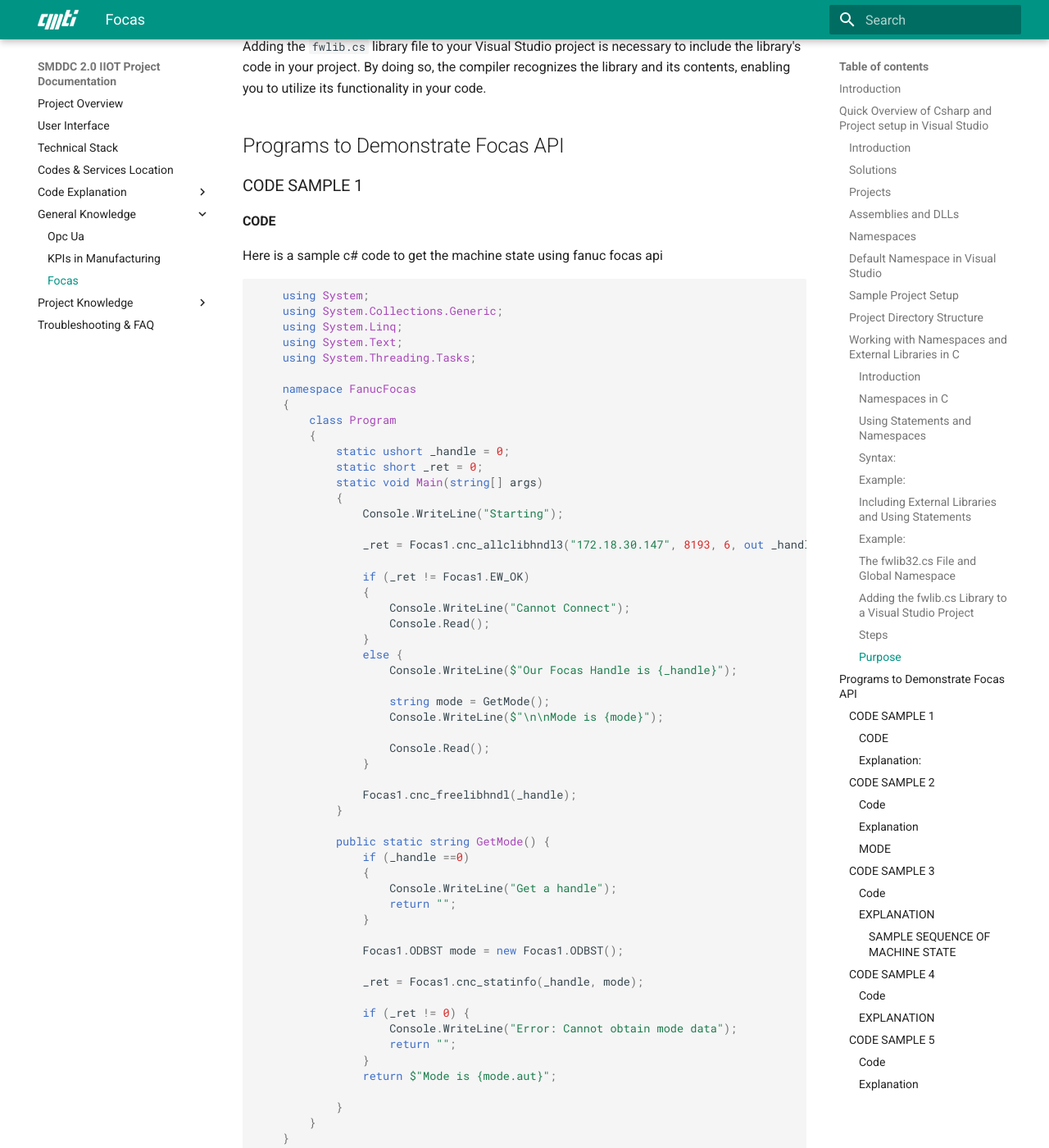
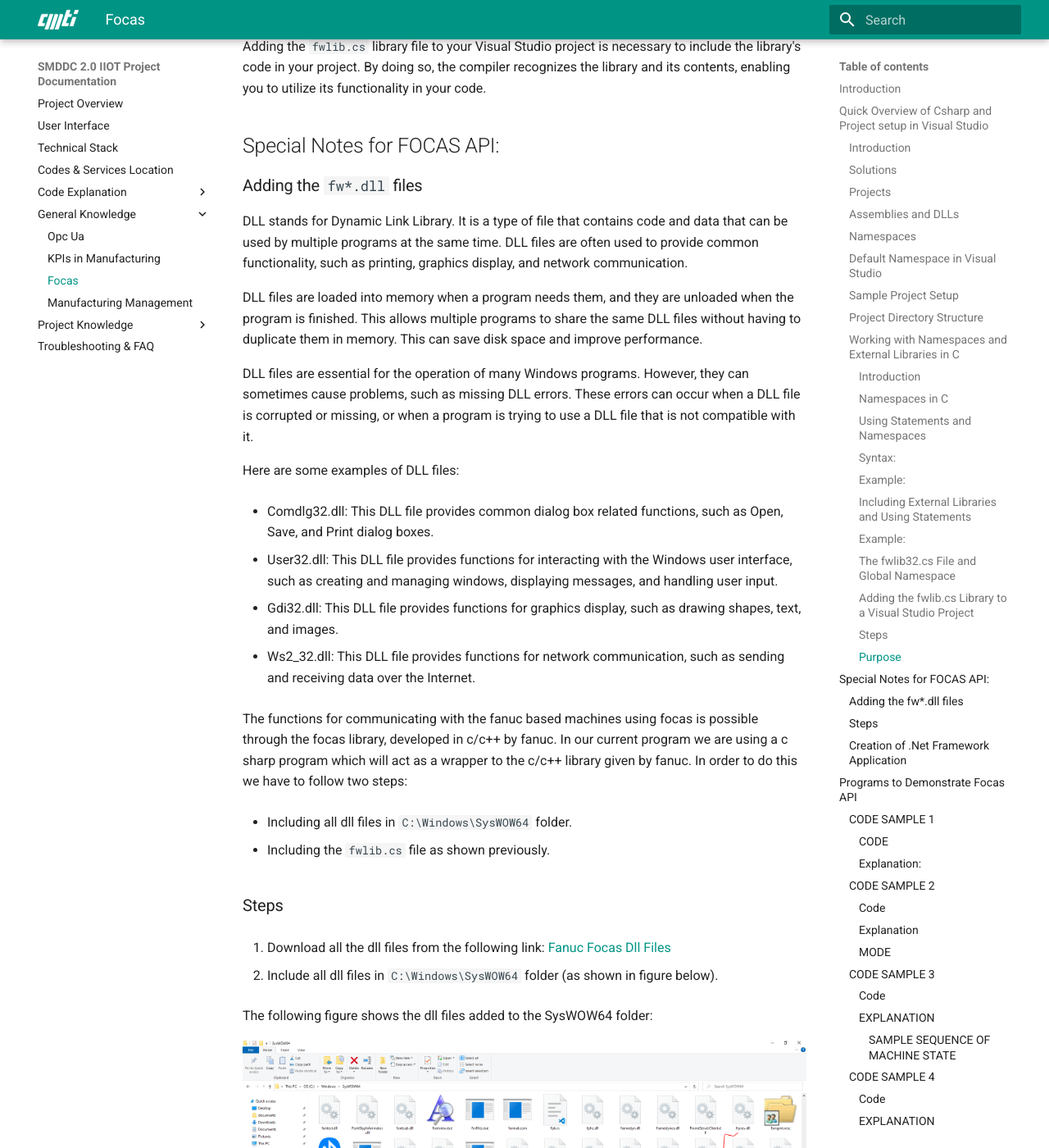
Before and after one commit to Praveenstein/mkdocs-material-documentation, an MkDocs documentation site: the page built from docs/General Knowledge/Focas.md, in a window 1280 px wide and 1400 px high, scrolled down 5941 px. Shown: the whole window at 82% size. Built offline with MkDocs 1.6.1 and Material for MkDocs 9.7.7, drawn with Linux system fonts in a browser that asks for light colours; some of the changed text lies outside the part shown.

Commit message:
added information about adding dll files and opening right project in c sharp, for focas program

```diff
--- a/docs/General Knowledge/Focas.md
+++ b/docs/General Knowledge/Focas.md
@@ -162,6 +162,53 @@ The following figure shows how to add the library file in visual studio
 #### Purpose
 
 Adding the `fwlib.cs` library file to your Visual Studio project is necessary to include the library's code in your project. By doing so, the compiler recognizes the library and its contents, enabling you to utilize its functionality in your code.
+
+## Special Notes for FOCAS API:
+
+### Adding the `fw*.dll` files
+
+DLL stands for Dynamic Link Library. It is a type of file that contains code and data that can be used by multiple programs at the same time. DLL files are often used to provide common functionality, such as printing, graphics display, and network communication.
+
+DLL files are loaded into memory when a program needs them, and they are unloaded when the program is finished. This allows multiple programs to share the same DLL files without having to duplicate them in memory. This can save disk space and improve performance.
+
+DLL files are essential for the operation of many Windows programs. However, they can sometimes cause problems, such as missing DLL errors. These errors can occur when a DLL file is corrupted or missing, or when a program is trying to use a DLL file that is not compatible with it.
+
+Here are some examples of DLL files:
+
+- Comdlg32.dll: This DLL file provides common dialog box related functions, such as Open, Save, and Print dialog boxes.
+
+- User32.dll: This DLL file provides functions for interacting with the Windows user interface, such as creating and managing windows, displaying messages, and handling user input.
+
+- Gdi32.dll: This DLL file provides functions for graphics display, such as drawing shapes, text, and images.
+
+- Ws2_32.dll: This DLL file provides functions for network communication, such as sending and receiving data over the Internet.
+
+The functions for communicating with the fanuc based machines using focas is possible through the focas library, developed in c/c++ by fanuc. In our current program we are using a c sharp program which will act as a wrapper to the c/c++ library given by fanuc. In order to do this we have to follow two steps:
+
+- Including all dll files in `C:\Windows\SysWOW64` folder.
+
+- Including the `fwlib.cs` file as shown previously.
+
+
+### Steps
+
+1. Download all the dll files from the following link: [Fanuc Focas Dll Files](https://github.com/strangesast/fwlib)
+
+2. Include all dll files in `C:\Windows\SysWOW64` folder (as shown in figure below).
+
+The following figure shows the dll files added to the SysWOW64 folder:
+
+![Adding dll files](../../../images/dll_files.png){ align=center }
+
+
+### Creation of .Net Framework Application
+
+Make sure that when you create a new project in visual studio you open a console application of type `.NetFramework` , if in case you choose .Net core you wont be able to see the.Net 4.7.2 framework (as the focas library is currently not working in core or other newer versions).
+
+
+The following figure shows creation of console application:
+
+![Adding dll files](../../../images/application_creation.png){ align=center }
 
 
 ## Programs to Demonstrate Focas API
--- a/mkdocs.yml
+++ b/mkdocs.yml
@@ -17,6 +17,7 @@ nav:
       - Opc Ua: General Knowledge/OPC UA.md
       - KPIs in Manufacturing: General Knowledge/KPI in Manufacturing.md
       - Focas: General Knowledge/Focas.md
+      - Manufacturing Management: General Knowledge/Manufacturing Management.md
     - Project Knowledge:
       - Machines: Project Knowledge/Machines.md
       - KPIs Calculations: Project Knowledge/KPI Calculations.md
```
Also changed, not shown: docs/General Knowledge/Manufacturing Management.md (added, +34 -0 lines), docs/Project Knowledge/KPI Calculations (CMTI).md (+3 -3 lines), docs/images/application_creation.png (added), docs/images/dll_files.png (added).
